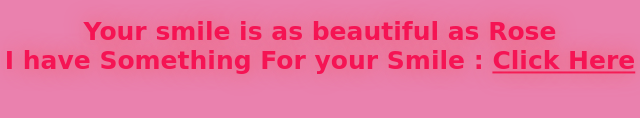
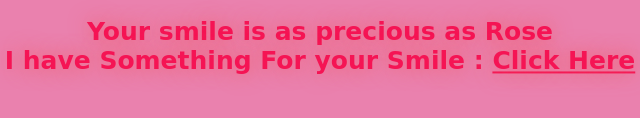
Before and after one commit to Sumo03/-Rose-Day-, a plain HTML site: page index.html in a window 1280 px wide. Shown: the part 544-662 px from the top of the page, 270-910 px from the left. Drawn offline with Linux system fonts and the light colour scheme.

Commit message:
Update index.html

```diff
--- a/index.html
+++ b/index.html
@@ -38,7 +38,7 @@
         <div></div>
       </div>
       <div class="text">
-        <h2></h2> Your smile is as beautiful as Rose <br />
+        <h2></h2> Your smile is as precious as Rose <br />
        I have Something For your Smile : <a href="new.html">Click Here</a></h2>
       </div>
     </div>
```
